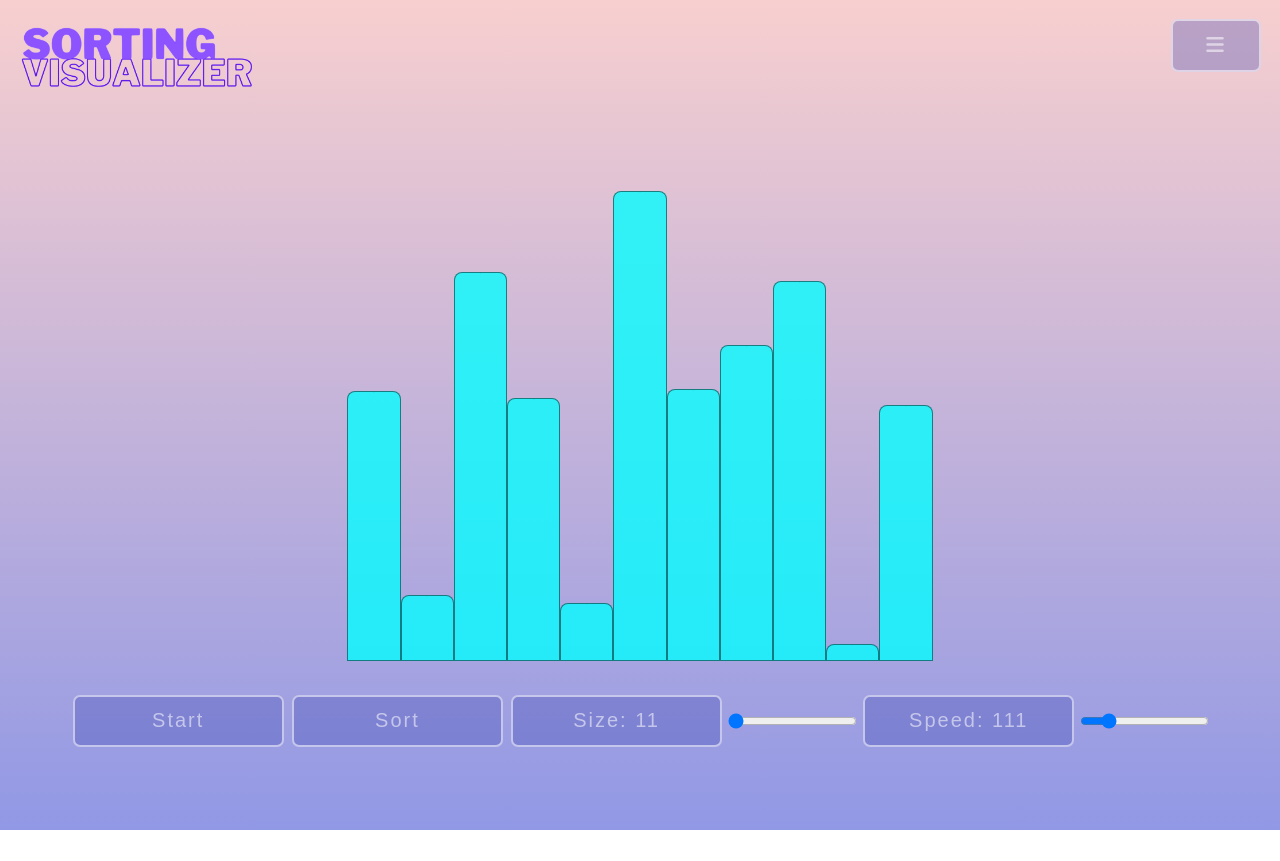
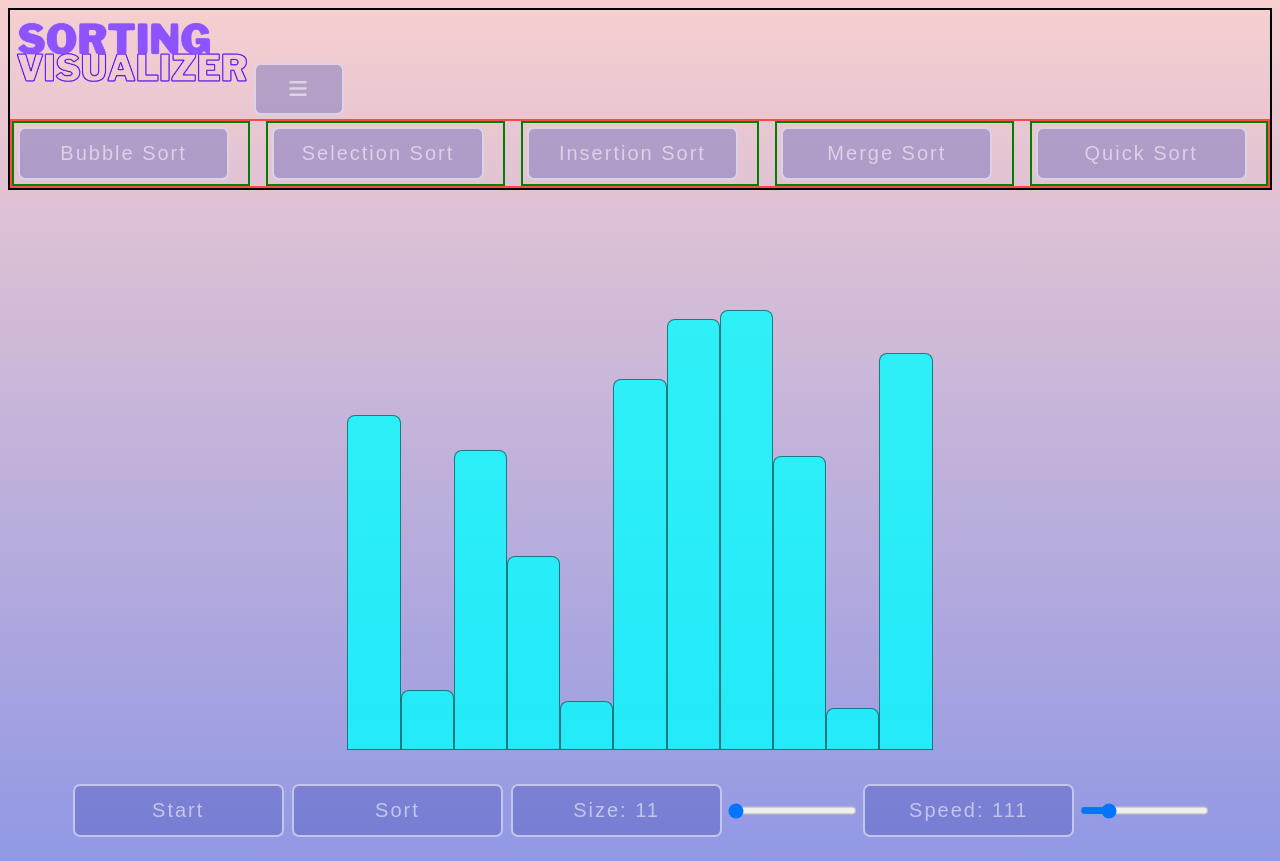
Before and after one commit to mauiwowie88/SortingVisualizer, a React (Create React App) app: page / in a window 1280 px wide. Before the commit the page ends 830 px from the top, so only its background shows below. Built offline with nearby package versions, Linux system fonts and the light colour scheme.

Commit message:
Refactoring

```diff
--- a/src/App.css
+++ b/src/App.css
@@ -3,30 +3,40 @@
 body {
   background: linear-gradient(#e664644f, #9198e5);
   background-repeat: no-repeat;
-	margin: 15px;
-	height: 100vh;
 }
 
 header {
-	display: flex;
-	justify-content: space-between;
-	margin: 15px 0;
+  border: 2px solid black;
 }
 
-.dropdown-menu {
-	display: none;
-	position: absolute;
+nav {
+  display: flex;
+  flex-wrap: wrap;
+  gap: 1rem;
+
+  margin: 0;
+  padding: 0;
+  list-style: none;
+  border: 2px solid rgb(255, 72, 72);
 }
 
-.dropdown-menu.open {
-	display: block;
+nav li {
+  flex-grow: 1;
+  flex-shrink: 1;
+  border: 2px solid green;
 }
 
-.menu-button {
-	color: #5e17ebce;
-	cursor: pointer;
-	font-size: 37px;
-	margin: 11px;
+#columns {
+  display: flex;
+  gap: 2rem;
+}
+
+#columns > * {
+  flex-shrink: 1;
+}
+
+#card {
+  border: 2px solid yellow;
 }
 
 button {
--- a/src/App.js
+++ b/src/App.js
@@ -1,27 +1,29 @@
-import "./App.css";
-import logo from "./images/logo.png";
 import React, { useState, useEffect } from "react";
 import Settings from "./Components/Settings";
+import Header from "./Components/Header";
 import {
   bubbleSort,
   insertionSort,
   mergeSort,
   quickSort,
   selectionSort,
-} from "./sortingFunctions";
+} from "./algorithms";
 
-function App() {
-	const [array, setArray] = useState([]);
+export default function App() {
   const [size, setSize] = useState(11);
   const [speed, setSpeed] = useState(111);
+  const [algo, setAlgo] = useState(null);
+  const [array, setArray] = useState(
+    Array.from({ length: size }, () => Math.random())
+  );
 
   function generateArray() {
     const newArray = Array.from({ length: size }, () => Math.random());
     setArray(newArray);
   }
 
-	function start() {
-		generateArray();
+  function changeStyle(newStyle) {
+    setAlgo(newStyle);
   }
 
   const handleSizeChange = (event) => {
@@ -36,8 +38,7 @@ function App() {
 
   function sort() {
     const copy = [...array];
-		const moves = bubbleSort(copy);
-		console.log(moves);
+    const moves = copy;
     animate(moves);
   }
 
@@ -64,20 +65,7 @@ function App() {
 
   return (
     <div id="app">
-			<header>
-				<img src={logo} alt="logo" style={{ width: "240px" }} />
-				<button id="dropdown-btn">
-					<i className="fa-solid fa-bars"></i>
-				</button>
-
-				<div className="dropdown-menu">
-					<button>Bubble</button>
-					<button>Selection</button>
-					<button>Insertion</button>
-					<button>Merge</button>
-					<button>Quick</button>
-				</div>
-			</header>
+      <Header newStyle={changeStyle} />
       <div id="main">
         <div id="visualizer">
           {array.map((value, index) => (
@@ -86,50 +74,21 @@ function App() {
               className="bar"
               style={{
                 height: `${value * 100}%`,
-							}}>
+              }}
+            >
               {(value * 100).toFixed(0)}
             </div>
           ))}
         </div>
-				{/* <Visualizer array={array} moves={moves} /> */}
-				<div id="settings">
-					<button onClick={start}>Start</button>
-					<button onClick={sort}>Sort</button>
-					<button className="sliderBtn">
-						Size: <span>{size}</span>
-					</button>
-					<input
-						type="range"
-						id="size_slider"
-						min="11"
-						max="111"
-						value={size}
-						onChange={handleSizeChange}
-					/>
-					<button className="sliderBtn">
-						Speed: <span>{speed}</span>
-					</button>
-					<input
-						type="range"
-						id="speed_slider"
-						min="-111"
-						max="1111"
-						value={speed}
-						onChange={handleSpeedChange}
-					/>
       </div>
-			</div>
-			{/* <Settings
-				array={array}
-				moves={moves}
-				start={start}
+      <Settings
+        start={generateArray}
         sort={sort}
         size={size}
-				handleSizeChange={handleSizeChange}
         speed={speed}
-				handleSpeedChange={handleSpeedChange}
-			/> */}
+        changeSize={handleSizeChange}
+        changeSpeed={handleSpeedChange}
+      />
     </div>
   );
 }
-export default App;
--- /dev/null
+++ b/src/Components/Header.jsx
@@ -0,0 +1,32 @@
+import React from "react";
+import logo from "../images/logo.png";
+
+export default function Header({ newStyle }) {
+  // console.log(newStyle);
+  return (
+    <header>
+      <img src={logo} alt="logo" style={{ width: "240px" }} />
+      <button id="dropdown-btn">
+        <i className="fa-solid fa-bars"></i>
+      </button>
+
+      <nav>
+        <li>
+          <button onClick={() => newStyle("bubbleSort")}>Bubble Sort</button>
+        </li>
+        <li>
+          <button>Selection Sort</button>
+        </li>
+        <li>
+          <button>Insertion Sort</button>
+        </li>
+        <li>
+          <button>Merge Sort</button>
+        </li>
+        <li>
+          <button>Quick Sort</button>
+        </li>
+      </nav>
+    </header>
+  );
+}
--- a/src/Components/Settings.jsx
+++ b/src/Components/Settings.jsx
@@ -1,58 +1,37 @@
-// import Visualizer from "./Visualizer";
-
-// function Settings({
-// 	array,
-// 	moves,
-// 	start,
-// 	sort,
-// 	size,
-// 	handleSizeChange,
-// 	speed,
-// 	handleSpeedChange,
-// }) {
-// 	return (
-// 		<div id="main">
-// 			<div id="visualizer">
-// 				{array.map((value, index) => (
-// 					<div
-// 						key={index}
-// 						className={`bar ${colorIndices.includes(index) ? "swap" : "compare"}`}
-// 						style={{
-// 							height: `${value * 100}%`,
-// 						}}>
-// 						{(value * 100).toFixed(0)}
-// 					</div>
-// 				))}
-// 			</div>
-// 			{/* <Visualizer array={array} moves={moves} /> */}
-// 			<div id="settings">
-// 				<button onClick={start}>Start</button>
-// 				<button onClick={sort}>Sort</button>
-// 				<button className="sliderBtn">
-// 					Size: <span>{size}</span>
-// 				</button>
-// 				<input
-// 					type="range"
-// 					id="size_slider"
-// 					min="11"
-// 					max="300"
-// 					value={size}
-// 					onChange={handleSizeChange}
-// 				/>
-// 				<button className="sliderBtn">
-// 					Speed: <span>{speed}</span>
-// 				</button>
-// 				<input
-// 					type="range"
-// 					id="speed_slider"
-// 					min="-111"
-// 					max="111"
-// 					value={speed}
-// 					onChange={handleSpeedChange}
-// 				/>
-// 			</div>
-// 		</div>
-// 	);
-// }
-
-// export default Settings;
+export default function Settings({
+  start,
+  sort,
+  size,
+  speed,
+  changeSize,
+  changeSpeed,
+}) {
+  return (
+    <div id="settings">
+      <button onClick={start}>Start</button>
+      <button onClick={sort}>Sort</button>
+      <button className="sliderBtn">
+        Size: <span>{size}</span>
+      </button>
+      <input
+        type="range"
+        id="size_slider"
+        min="11"
+        max="111"
+        value={size}
+        onChange={changeSize}
+      />
+      <button className="sliderBtn">
+        Speed: <span>{speed}</span>
+      </button>
+      <input
+        type="range"
+        id="speed_slider"
+        min="-111"
+        max="1111"
+        value={speed}
+        onChange={changeSpeed}
+      />
+    </div>
+  );
+}
--- /dev/null
+++ b/src/algorithms.jsx
@@ -0,0 +1,138 @@
+/*** Sorting Functions ***/
+
+export const bubbleSort = (array) => {
+  const moves = [];
+  let swapped;
+  do {
+    swapped = false;
+    for (let i = 1; i < array.length; i++) {
+      if (array[i - 1] > array[i]) {
+        swapped = true;
+        moves.push({ indices: [i - 1, i], type: "swap" });
+        [array[i - 1], array[i]] = [array[i], array[i - 1]];
+      } else {
+        moves.push({ indices: [i - 1, i], type: "compare" });
+      }
+    }
+  } while (swapped);
+  return moves;
+};
+
+export const insertionSort = (array) => {
+  const moves = [];
+  for (let i = 1; i < array.length; i++) {
+    let j = i;
+    while (j > 0 && array[j - 1] > array[j]) {
+      moves.push({ indices: [j - 1, j], type: "swap" });
+      [array[j - 1], array[j]] = [array[j], array[j - 1]];
+      j--;
+    }
+    moves.push({ indices: [j, j + 1], type: "compare" });
+  }
+  return moves;
+};
+
+export const mergeSort = (array) => {
+  if (array.length <= 1) {
+    return [];
+  }
+
+  const mid = Math.floor(array.length / 2);
+  const [left, right] = [array.slice(0, mid), array.slice(mid)];
+  const [leftSteps, rightSteps] = [mergeSort(left), mergeSort(right)];
+
+  let merged = [];
+  let [leftIndex, rightIndex] = [0, 0];
+
+  while (leftIndex < left.length && rightIndex < right.length) {
+    const [leftValue, rightValue] = [left[leftIndex], right[rightIndex]];
+
+    if (leftValue < rightValue) {
+      merged.push({
+        indices: [leftIndex, rightIndex + left.length],
+        type: "compare",
+      });
+      leftIndex++;
+    } else {
+      merged.push({
+        indices: [leftIndex, rightIndex + left.length],
+        type: "swap",
+      });
+      merged.push({
+        indices: [rightIndex + left.length, leftIndex],
+        type: "swap",
+      });
+      [left[leftIndex], right[rightIndex]] = [
+        right[rightIndex],
+        left[leftIndex],
+      ];
+      leftIndex++;
+    }
+  }
+
+  merged = merged
+    .concat(
+      left.slice(leftIndex).map((_, i) => ({
+        indices: [i + leftIndex, i + leftIndex],
+        type: "compare",
+      }))
+    )
+    .concat(
+      right.slice(rightIndex).map((_, i) => ({
+        indices: [i + left.length + rightIndex, i + left.length + rightIndex],
+        type: "compare",
+      }))
+    );
+
+  return merged.concat(leftSteps, rightSteps);
+};
+
+export const quickSort = (array) => {
+  const moves = [];
+
+  const partition = (array, low, high) => {
+    const pivot = array[high];
+    let i = low;
+    for (let j = low; j < high; j++) {
+      if (array[j] < pivot) {
+        [array[i], array[j]] = [array[j], array[i]];
+        moves.push({ indices: [i, j], type: "swap" });
+        i++;
+      } else {
+        moves.push({ indices: [i, j], type: "compare" });
+      }
+    }
+    [array[i], array[high]] = [array[high], array[i]];
+    moves.push({ indices: [i, high], type: "swap" });
+    return i;
+  };
+
+  const sort = (array, low, high) => {
+    if (low < high) {
+      const pivotIndex = partition(array, low, high);
+      sort(array, low, pivotIndex - 1);
+      sort(array, pivotIndex + 1, high);
+    }
+  };
+
+  sort(array, 0, array.length - 1);
+  return moves;
+};
+
+export const selectionSort = (array) => {
+  const n = array.length;
+
+  for (let i = 0; i < n - 1; i++) {
+    let minIndex = i;
+    for (let j = i + 1; j < n; j++) {
+      if (array[j] < array[minIndex]) {
+        minIndex = j;
+      }
+    }
+    if (minIndex !== i) {
+      [array[i], array[minIndex]] = [array[minIndex], array[i]];
+    }
+  }
+
+  return array;
+};
--- a/src/index.js
+++ b/src/index.js
@@ -1,4 +1,5 @@
 import React from "react";
+import "./App.css";
 import { createRoot } from "react-dom/client";
 import { BrowserRouter } from "react-router-dom";
 import App from "./App";
```
Also changed, not shown: src/sortingFunctions.jsx (deleted, +0 -139 lines), 1 other file (tests, documents, lock files or other folders). Lines whose indentation alone changed are shown as unchanged.
